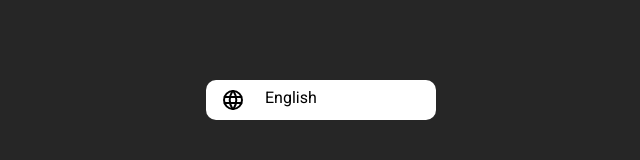
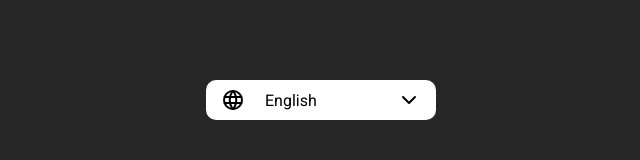
Before and after one commit to henrylin03/dropdown, a website built with webpack: page src/index.html in a window 1280 px wide. Shown: the full height of the page, 319-959 px from the left. Built offline with nearby package versions, Linux system fonts and the light colour scheme.

Commit message:
add right-side chevron and align everything

```diff
--- a/src/assets/styles/global.css
+++ b/src/assets/styles/global.css
@@ -55,16 +55,19 @@ ul {
 
 .language-selector figure {
   width: 1.5rem;
+  height: 1.5rem;
 }
 
 .globe-icon {
   background-image: url("../icons/world.svg");
-  height: 1.5rem;
+}
+
+.chevron-icon {
+  background-image: url("../icons/chevron-down.svg")
 }
 
 .language-selector p {
   flex: 5;
-  margin-bottom: 5px;
 }
 
 .dropdown-options {
--- a/src/index.html
+++ b/src/index.html
@@ -13,13 +13,10 @@
 
     <button type="button" class="language-selector-btn">
       <div class="left">
-        <figure class="globe-icon">
-        </figure>
+        <figure class="globe-icon"></figure>
         <p class="current-language">English</p>
       </div>
-      <figure>
-        <!-- <img src="./assets/chevron-down.svg" alt="down chevron - click to expand"> -->
-      </figure>
+      <figure class="chevron-icon"></figure>
     </button>
 
     <ul class="dropdown-options">
```
